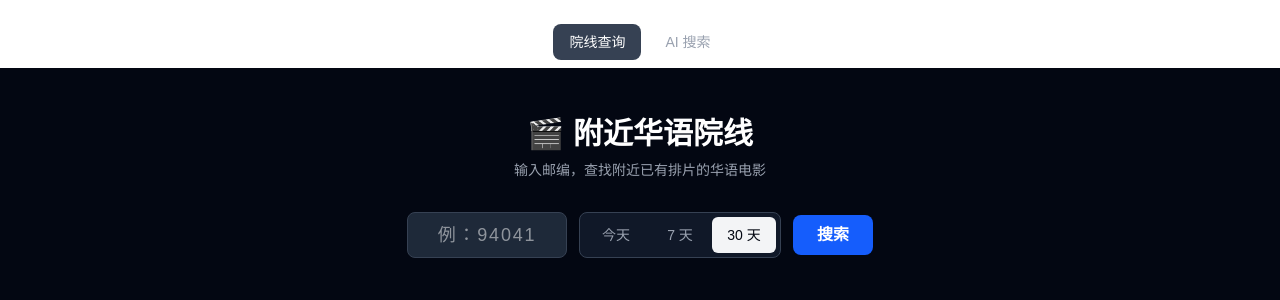
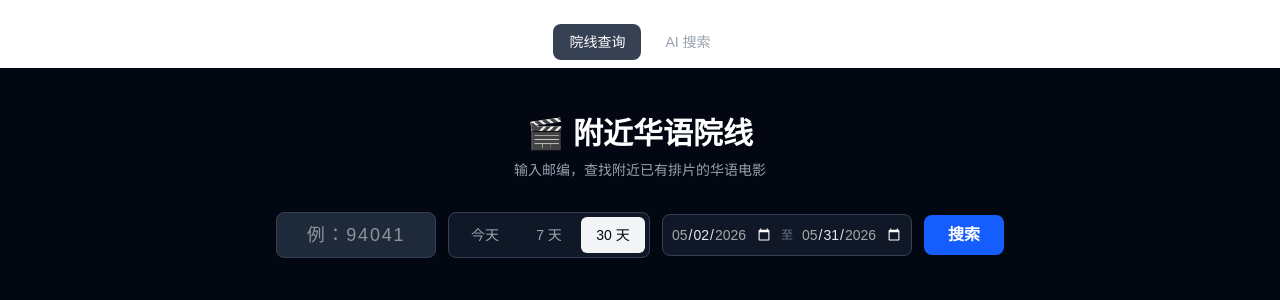
Before and after one commit to dingkwang/movie-finder, a Next.js app: page / in a window 1280 px wide. Shown: the top 300 px of the page. Built offline with nearby package versions, Linux system fonts and the light colour scheme.

Commit message:
Add date range search controls

```diff
--- a/app/api/movies/route.js
+++ b/app/api/movies/route.js
@@ -8,8 +8,9 @@ import {
 } from './movie-matching';
 import { recordUsageEvent } from '../../lib/usage';
 
-const DEFAULT_DAYS = 30;
-const MAX_DAYS = 30;
+const DEFAULT_RANGE_DAYS = 30;
+const MAX_RANGE_DAYS = 30;
+const APP_TIME_ZONE = 'America/Los_Angeles';
 const TMDB_DETAIL_CANDIDATE_LIMIT = 8;
 const SEARCH_RADIUS_MILES = 40;
 const TMS_BASE = 'https://data.tmsapi.com/v1.1';
@@ -21,23 +22,82 @@ const TMDB_CACHE_SECONDS = 60 * 60 * 24 * 30;
 
 export const maxDuration = 30;
 
-function formatDate(date) {
-  const year = date.getFullYear();
-  const month = String(date.getMonth() + 1).padStart(2, '0');
-  const day = String(date.getDate()).padStart(2, '0');
+function formatUtcDate(date) {
+  const year = date.getUTCFullYear();
+  const month = String(date.getUTCMonth() + 1).padStart(2, '0');
+  const day = String(date.getUTCDate()).padStart(2, '0');
   return `${year}-${month}-${day}`;
 }
 
-function dateWithOffset(offset) {
-  const date = new Date();
-  date.setDate(date.getDate() + offset);
-  return formatDate(date);
+function todayDateString() {
+  const parts = new Intl.DateTimeFormat('en-US', {
+    timeZone: APP_TIME_ZONE,
+    year: 'numeric',
+    month: '2-digit',
+    day: '2-digit',
+  }).formatToParts(new Date());
+  const byType = Object.fromEntries(parts.map(part => [part.type, part.value]));
+  return `${byType.year}-${byType.month}-${byType.day}`;
 }
 
-function parseDays(value) {
-  const days = Number(value ?? DEFAULT_DAYS);
-  if (!Number.isInteger(days) || days < 1) return DEFAULT_DAYS;
-  return Math.min(days, MAX_DAYS);
+function addDays(dateString, offset) {
+  const date = new Date(`${dateString}T12:00:00Z`);
+  date.setUTCDate(date.getUTCDate() + offset);
+  return formatUtcDate(date);
+}
+
+function daysBetweenInclusive(startDate, endDate) {
+  const start = Date.parse(`${startDate}T12:00:00Z`);
+  const end = Date.parse(`${endDate}T12:00:00Z`);
+  return Math.round((end - start) / 86400000) + 1;
+}
+
+function isValidDateString(value) {
+  if (!/^\d{4}-\d{2}-\d{2}$/.test(value ?? '')) return false;
+  const date = new Date(`${value}T12:00:00Z`);
+  return Number.isFinite(date.getTime()) && formatUtcDate(date) === value;
+}
+
+function dateRange(startDate, endDate) {
+  const days = daysBetweenInclusive(startDate, endDate);
+  return Array.from({ length: days }, (_, index) => addDays(startDate, index));
+}
+
+function parseSearchRange(searchParams) {
+  const today = todayDateString();
+  const maxDate = addDays(today, MAX_RANGE_DAYS - 1);
+  const startParam = searchParams.get('startDate');
+  const endParam = searchParams.get('endDate');
+
+  if (startParam || endParam) {
+    const startDate = startParam || today;
+    const endDate = endParam || startDate;
+    if (!isValidDateString(startDate) || !isValidDateString(endDate)) {
+      throw new Error('日期格式必须是 YYYY-MM-DD');
+    }
+    if (startDate < today || endDate < today) {
+      throw new Error('只能查询今天或未来日期');
+    }
+    if (startDate > endDate) {
+      throw new Error('结束日期不能早于开始日期');
+    }
+    if (endDate > maxDate) {
+      throw new Error('最多只能查询未来 30 天内的日期');
+    }
+    const days = daysBetweenInclusive(startDate, endDate);
+    if (days > MAX_RANGE_DAYS) {
+      throw new Error('日期范围最多 30 天');
+    }
+    return { startDate, endDate, days, dates: dateRange(startDate, endDate) };
+  }
+
+  const requestedDays = Number(searchParams.get('days') ?? DEFAULT_RANGE_DAYS);
+  const days = Number.isInteger(requestedDays) && requestedDays > 0
+    ? Math.min(requestedDays, MAX_RANGE_DAYS)
+    : DEFAULT_RANGE_DAYS;
+  const startDate = today;
+  const endDate = addDays(today, days - 1);
+  return { startDate, endDate, days, dates: dateRange(startDate, endDate) };
 }
 
 function wait(ms) {
@@ -110,8 +170,7 @@ async function getShowtimesForDate(zip, date, metrics) {
   return JSON.parse(text);
 }
 
-async function getShowtimes(zip, days, metrics) {
-  const dates = Array.from({ length: days }, (_, i) => dateWithOffset(i));
+async function getShowtimes(zip, dates, metrics) {
   const batches = await Promise.all(dates.map(date => getShowtimesForDate(zip, date, metrics)));
   return batches.flat();
 }
@@ -183,10 +242,10 @@ function mergeShowings(showings) {
   return Array.from(byMovie.values());
 }
 
-function formatShowtime(dateTime, days) {
+function formatShowtime(dateTime, includeDate) {
   if (!dateTime) return null;
   const time = dateTime.slice(11, 16);
-  if (days === 1) return time;
+  if (!includeDate) return time;
   return `${dateTime.slice(5, 10)} ${time}`;
 }
 
@@ -201,10 +260,17 @@ export async function GET(request) {
   if (!zip || !/^\d{5}$/.test(zip)) {
     return Response.json({ error: 'Valid 5-digit zip required' }, { status: 400 });
   }
-  const days = parseDays(request.nextUrl.searchParams.get('days'));
+  let range;
+  try {
+    range = parseSearchRange(request.nextUrl.searchParams);
+  } catch (error) {
+    return Response.json({ error: error.message }, { status: 400 });
+  }
+  const { startDate, endDate, days, dates } = range;
+  const includeShowtimeDate = days > 1 || startDate !== todayDateString();
 
   try {
-    const showings = mergeShowings(await getShowtimes(zip, days, metrics));
+    const showings = mergeShowings(await getShowtimes(zip, dates, metrics));
 
     // TMS returns one entry per movie with nested showtimes[]
     const movies = showings.map(m => {
@@ -217,7 +283,7 @@ export async function GET(request) {
         if (!theaterMap.has(name)) {
           theaterMap.set(name, { times: [], ticketUrl: normalizeTicketUrl(st.ticketURI) });
         }
-        const time = formatShowtime(st.dateTime, days);
+        const time = formatShowtime(st.dateTime, includeShowtimeDate);
         const theater = theaterMap.get(name);
         if (time) theater.times.push(time);
         if (!theater.ticketUrl) theater.ticketUrl = normalizeTicketUrl(st.ticketURI);
@@ -271,6 +337,8 @@ export async function GET(request) {
       eventType: 'movie_search_backend',
       zip,
       days,
+      startDate,
+      endDate,
       radius: SEARCH_RADIUS_MILES,
       resultCount: result.length,
       durationMs: Date.now() - startedAt,
@@ -288,6 +356,8 @@ export async function GET(request) {
       eventType: 'movie_search_backend',
       zip,
       days,
+      startDate,
+      endDate,
       radius: SEARCH_RADIUS_MILES,
       durationMs: Date.now() - startedAt,
       tmsRequestCount: metrics.tmsRequestCount,
--- a/app/api/usage/route.js
+++ b/app/api/usage/route.js
@@ -19,6 +19,8 @@ export async function POST(request) {
     eventType,
     zip: body.zip,
     days: body.days,
+    startDate: body.startDate ?? body.start_date,
+    endDate: body.endDate ?? body.end_date,
     radius: body.radius,
     resultCount: body.resultCount,
     durationMs: body.durationMs,
--- a/app/page.tsx
+++ b/app/page.tsx
@@ -43,6 +43,34 @@ const rangeOptions = [
 
 const visibleShowingsPerDate = 8;
 
+function todayDateString() {
+  const date = new Date();
+  const year = date.getFullYear();
+  const month = String(date.getMonth() + 1).padStart(2, '0');
+  const day = String(date.getDate()).padStart(2, '0');
+  return `${year}-${month}-${day}`;
+}
+
+function addDays(dateString: string, offset: number) {
+  const date = new Date(`${dateString}T12:00:00`);
+  date.setDate(date.getDate() + offset);
+  const year = date.getFullYear();
+  const month = String(date.getMonth() + 1).padStart(2, '0');
+  const day = String(date.getDate()).padStart(2, '0');
+  return `${year}-${month}-${day}`;
+}
+
+function daysBetweenInclusive(startDate: string, endDate: string) {
+  const start = new Date(`${startDate}T12:00:00`).getTime();
+  const end = new Date(`${endDate}T12:00:00`).getTime();
+  return Math.round((end - start) / 86400000) + 1;
+}
+
+function dateRangeLabel(startDate: string, endDate: string) {
+  if (startDate === endDate) return startDate;
+  return `${startDate} 至 ${endDate}`;
+}
+
 function movieKey(movie: Movie) {
   return `${movie.title}-${movie.releaseDate}`;
 }
@@ -83,6 +111,8 @@ function groupShowtimesByDate(movie: Movie): ShowtimeDateGroup[] {
 function trackMovieSearch(payload: {
   zip: string;
   days: number;
+  startDate: string;
+  endDate: string;
   resultCount?: number;
   durationMs?: number;
   status: 'success' | 'empty' | 'error';
@@ -101,14 +131,43 @@ function trackMovieSearch(payload: {
 }
 
 export default function Home() {
+  const today = todayDateString();
+  const maxDate = addDays(today, 29);
   const [zip, setZip] = useState('');
-  const [days, setDays] = useState(30);
+  const [startDate, setStartDate] = useState(today);
+  const [endDate, setEndDate] = useState(maxDate);
   const [movies, setMovies] = useState<Movie[]>([]);
   const [expandedMovies, setExpandedMovies] = useState<Record<string, boolean>>({});
   const [status, setStatus] = useState<'idle' | 'loading' | 'done' | 'error'>('idle');
   const [error, setError] = useState('');
   const [elapsed, setElapsed] = useState(0);
   const startTimeRef = useRef(0);
+  const days = daysBetweenInclusive(startDate, endDate);
+  const activeRangeDays = rangeOptions.find(option => {
+    return startDate === today && endDate === addDays(today, option.days - 1);
+  })?.days;
+  const endDateMax = addDays(startDate, Math.min(29, daysBetweenInclusive(startDate, maxDate) - 1));
+
+  function setPresetRange(nextDays: number) {
+    setStartDate(today);
+    setEndDate(addDays(today, nextDays - 1));
+  }
+
+  function updateStartDate(value: string) {
+    const nextStart = value < today ? today : value > maxDate ? maxDate : value;
+    setStartDate(nextStart);
+    setEndDate(current => {
+      if (current < nextStart) return nextStart;
+      const nextMax = addDays(nextStart, Math.min(29, daysBetweenInclusive(nextStart, maxDate) - 1));
+      return current > nextMax ? nextMax : current;
+    });
+  }
+
+  function updateEndDate(value: string) {
+    const nextMax = addDays(startDate, Math.min(29, daysBetweenInclusive(startDate, maxDate) - 1));
+    const nextEnd = value < startDate ? startDate : value > nextMax ? nextMax : value;
+    setEndDate(nextEnd);
+  }
 
   useEffect(() => {
     if (status !== 'loading') return;
@@ -124,13 +183,19 @@ export default function Home() {
       setStatus('error');
       return;
     }
+    if (startDate < today || endDate < today || startDate > endDate || endDate > maxDate) {
+      setError('请选择今天起 30 天内的日期范围');
+      setStatus('error');
+      return;
+    }
     startTimeRef.current = Date.now();
     setElapsed(0);
     setStatus('loading');
     setError('');
     setExpandedMovies({});
     try {
-      const res = await fetch(`/api/movies?zip=${zip}&days=${days}`);
+      const params = new URLSearchParams({ zip, startDate, endDate });
+      const res = await fetch(`/api/movies?${params.toString()}`);
       const data = await res.json();
       if (!res.ok) throw new Error(data.error ?? 'API error');
       setMovies(data);
@@ -140,6 +205,8 @@ export default function Home() {
       trackMovieSearch({
         zip,
         days,
+        startDate,
+        endDate,
         resultCount: Array.isArray(data) ? data.length : 0,
         durationMs,
         status: Array.isArray(data) && data.length > 0 ? 'success' : 'empty',
@@ -151,6 +218,8 @@ export default function Home() {
       trackMovieSearch({
         zip,
         days,
+        startDate,
+        endDate,
         durationMs: Date.now() - startTimeRef.current,
         status: 'error',
         error: message,
@@ -180,9 +249,9 @@ export default function Home() {
               <button
                 key={option.days}
                 type="button"
-                onClick={() => setDays(option.days)}
+                onClick={() => setPresetRange(option.days)}
                 className={`h-9 min-w-16 px-3 rounded-md text-sm font-medium transition-colors ${
-                  days === option.days
+                  activeRangeDays === option.days
                     ? 'bg-gray-100 text-gray-950'
                     : 'text-gray-400 hover:text-white hover:bg-gray-800'
                 }`}
@@ -190,6 +259,25 @@ export default function Home() {
                 {option.label}
               </button>
             ))}
+          </div>
+          <div className="flex items-center gap-2 rounded-lg border border-gray-700 bg-gray-900 px-2 py-1">
+            <input
+              type="date"
+              value={startDate}
+              min={today}
+              max={maxDate}
+              onChange={e => updateStartDate(e.target.value)}
+              className="h-8 bg-transparent text-sm text-gray-200 outline-none [color-scheme:dark]"
+            />
+            <span className="text-xs text-gray-500">至</span>
+            <input
+              type="date"
+              value={endDate}
+              min={startDate}
+              max={endDateMax}
+              onChange={e => updateEndDate(e.target.value)}
+              className="h-8 bg-transparent text-sm text-gray-200 outline-none [color-scheme:dark]"
+            />
           </div>
           <button
             onClick={search}
@@ -203,7 +291,7 @@ export default function Home() {
         <div className="h-6 flex items-center justify-center mb-7">
           {status === 'done' && (
             <span className="text-xs text-gray-500">
-              {movies.length > 0 ? `找到 ${movies.length} 部` : '无结果'} · 用时 {fmtTime(elapsed)}
+              {movies.length > 0 ? `找到 ${movies.length} 部` : '无结果'} · {dateRangeLabel(startDate, endDate)} · 用时 {fmtTime(elapsed)}
             </span>
           )}
         </div>
@@ -214,7 +302,7 @@ export default function Home() {
 
         {status === 'done' && movies.length === 0 && (
           <div className="text-center">
-            <p className="text-gray-500 mb-4">{zip} 附近未来 {days} 天没有华语院线排片</p>
+            <p className="text-gray-500 mb-4">{zip} 附近 {dateRangeLabel(startDate, endDate)} 没有华语院线排片</p>
             <Link
               href={`/ai?q=${zip}`}
               className="inline-block px-5 py-2 rounded-lg bg-amber-600 hover:bg-amber-500 text-white text-sm font-semibold transition-colors"
```
Also changed, not shown: app/admin/page.tsx (+25 -7 lines), app/lib/usage.js.
